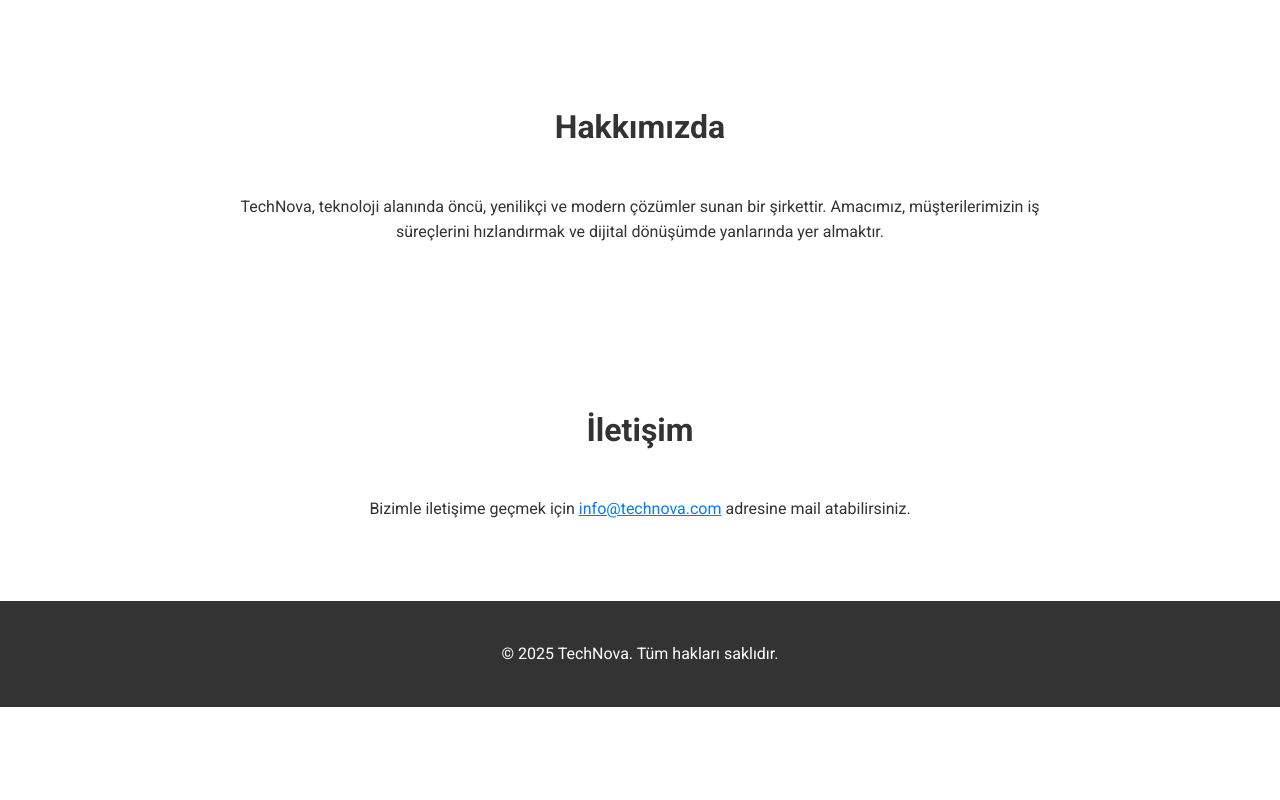
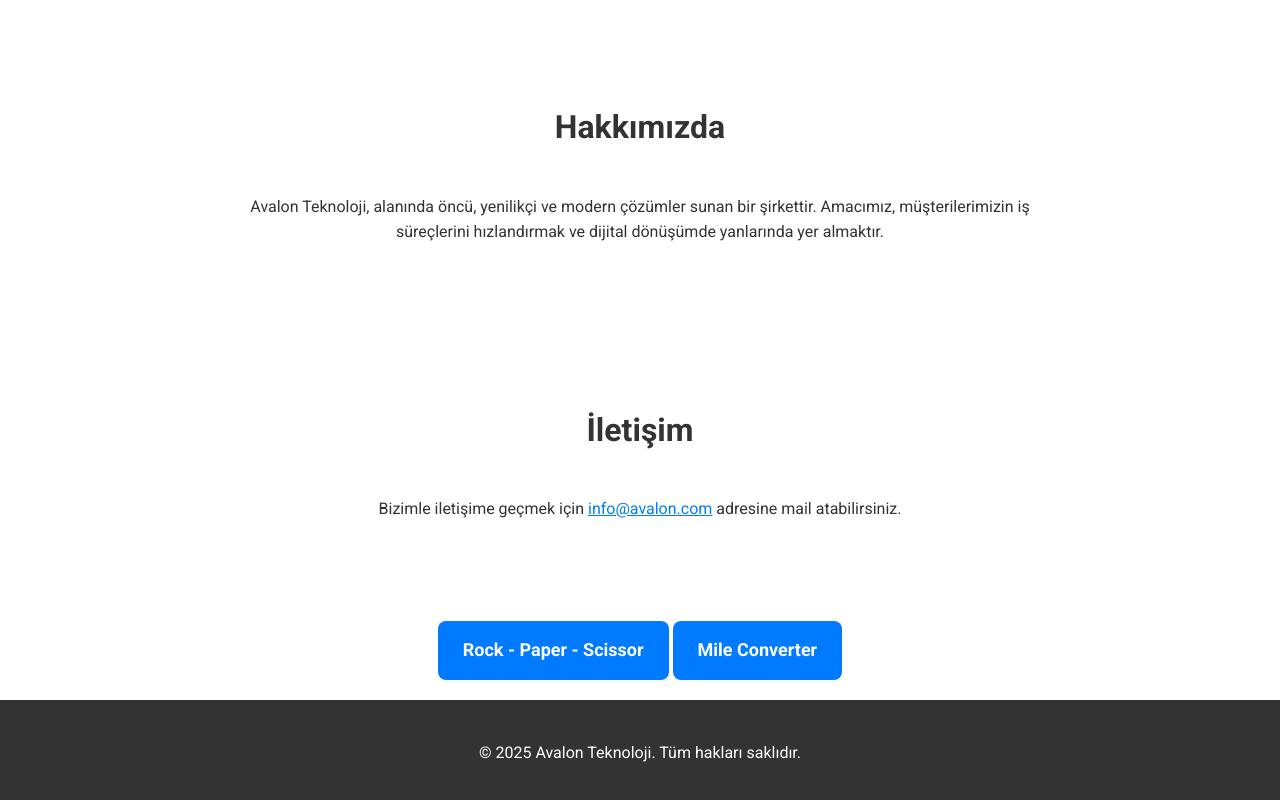
Before and after one commit to BaybarsSerener36/my-website, a plain HTML site: page index.html in a window 1280 px wide. Shown: the part 1240-2040 px from the top of the page. Before the commit the page ends 1947 px from the top, so only its background shows below. Drawn offline with Linux system fonts and the light colour scheme.

Commit message:
Update index.html

```diff
--- a/index.html
+++ b/index.html
@@ -3,7 +3,7 @@
 <head>
   <meta charset="UTF-8" />
   <meta name="viewport" content="width=device-width, initial-scale=1.0" />
-  <title>TechNova - Yenilikçi Teknoloji Çözümleri</title>
+  <title>Avalon Teknoloji</title>
   <!-- Google Fonts -->
   <link rel="preconnect" href="https://fonts.googleapis.com" />
   <link rel="preconnect" href="https://fonts.gstatic.com" crossorigin />
@@ -158,7 +158,7 @@
   <header>
     <div class="container">
       <nav>
-        <div class="logo">TechNova</div>
+        <div class="logo">Avalon Teknoloji</div>
         <div class="nav-links">
           <a href="#home">Ana Sayfa</a>
           <a href="#features">Özellikler</a>
@@ -204,7 +204,7 @@
     <div class="container">
       <h2 class="section-title">Hakkımızda</h2>
       <p style="text-align: center; max-width: 800px; margin: auto;">
-        TechNova, teknoloji alanında öncü, yenilikçi ve modern çözümler sunan bir şirkettir.
+        Avalon Teknoloji, alanında öncü, yenilikçi ve modern çözümler sunan bir şirkettir.
         Amacımız, müşterilerimizin iş süreçlerini hızlandırmak ve dijital dönüşümde yanlarında yer almaktır.
       </p>
     </div>
@@ -215,15 +215,46 @@
     <div class="container">
       <h2 class="section-title">İletişim</h2>
       <p style="text-align: center;">
-        Bizimle iletişime geçmek için <a href="mailto:info@technova.com" style="color: #007BFF;">info@technova.com</a> adresine mail atabilirsiniz.
+        Bizimle iletişime geçmek için <a href="mailto:info@avalon.com" style="color: #007BFF;">info@avalon.com</a> adresine mail atabilirsiniz.
       </p>
     </div>
   </section>
 
+  <div style="text-align: center; margin: 20px 0;">
+    <a href="10-rock-paper-scissors-icons.html" style="
+        display: inline-block;
+        padding: 15px 25px;
+        font-size: 18px;
+        font-weight: bold;
+        color: white;
+        background-color: #007BFF;
+        text-decoration: none;
+        border-radius: 8px;
+        transition: background 0.3s ease;">
+        Rock - Paper - Scissor
+    </a>
+
+    <a href="07-mileTokm.html" style="
+        display: inline-block;
+        padding: 15px 25px;
+        font-size: 18px;
+        font-weight: bold;
+        color: white;
+        background-color: #007BFF;
+        text-decoration: none;
+        border-radius: 8px;
+        transition: background 0.3s ease;">
+        Mile Converter
+    </a>
+
+
+
+  </div>
+
   <!-- Footer -->
   <footer>
     <div class="container">
-      <p>&copy; 2025 TechNova. Tüm hakları saklıdır.</p>
+      <p>&copy; 2025 Avalon Teknoloji. Tüm hakları saklıdır.</p>
     </div>
   </footer>
 
```
